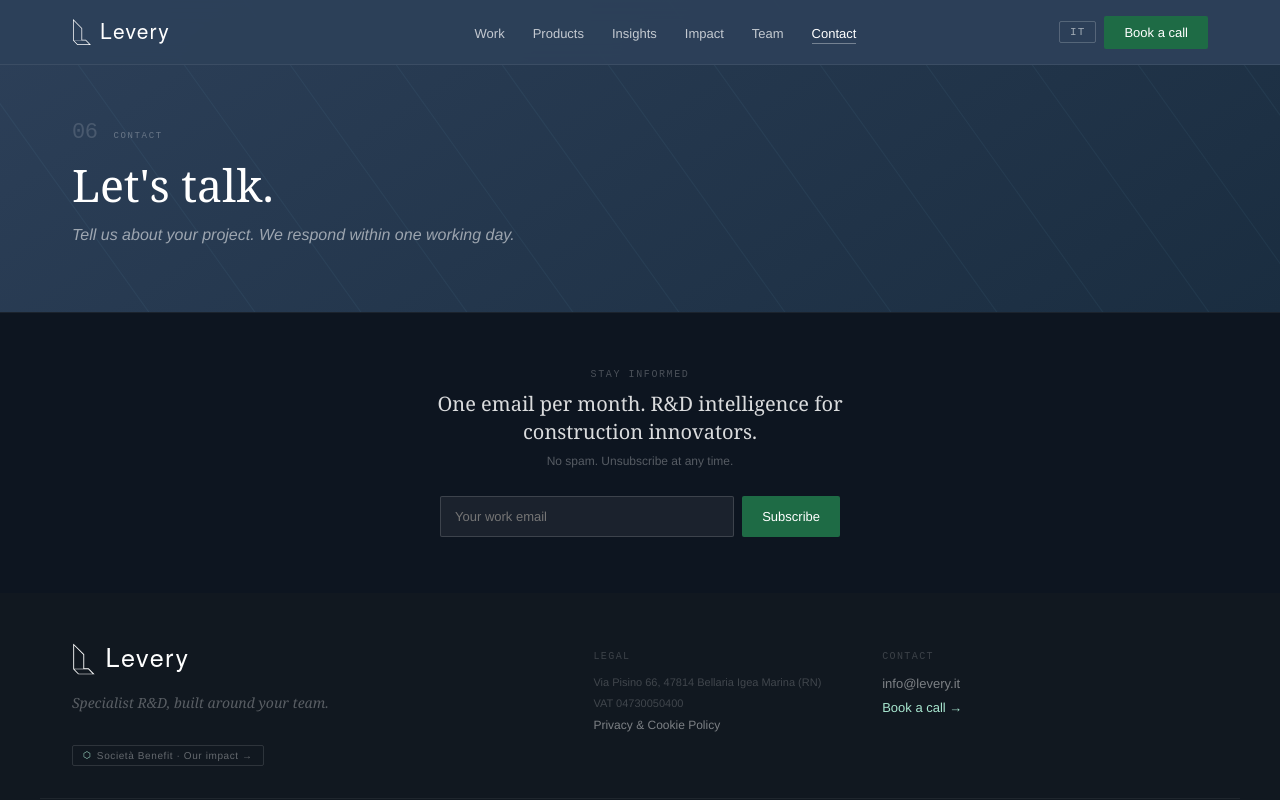
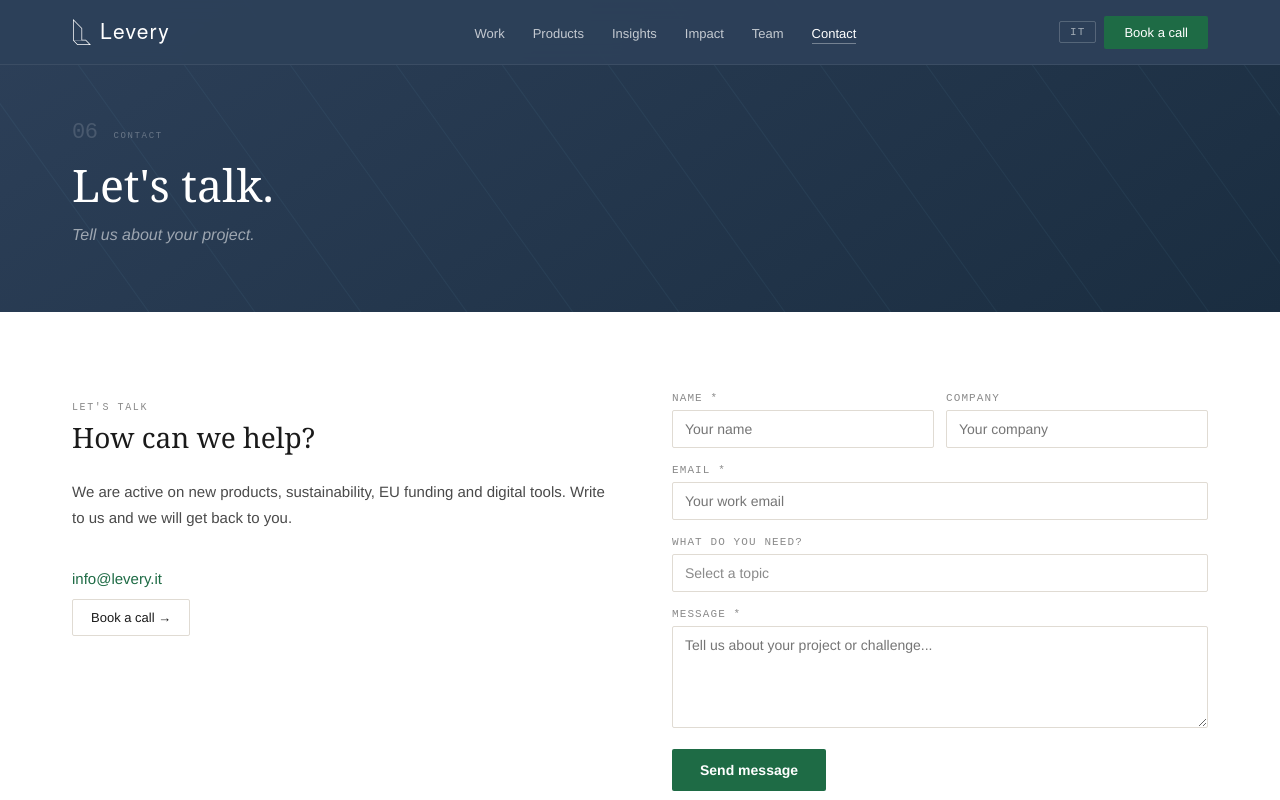
Before and after one commit to levery-srl/levery-website, a Next.js app: page /contact in a window 1280 px wide. Shown: the top 800 px of the page. Built offline with nearby package versions, Linux system fonts and the light colour scheme.

Commit message:
Subtitle line breaks, section numbers, newsletter bg, contact form, XR-03 path

```diff
--- a/app/ai-usage-policy/page.jsx
+++ b/app/ai-usage-policy/page.jsx
@@ -107,7 +107,7 @@ export default function AIUsagePolicy(){
       </div>
 
             {/* NEWSLETTER */}
-      <div style={{background:"#0d1520",borderTop:"1px solid rgba(255,255,255,0.06)",padding:"56px 0"}}>
+      <div style={{background:"#111820",borderTop:"1px solid rgba(255,255,255,0.08)",padding:"56px 0"}}>
         <div style={{maxWidth:520,margin:"0 auto",padding:"0 32px",textAlign:"center"}}>
           <p style={{fontSize:10,fontFamily:"monospace",letterSpacing:"0.16em",color:"rgba(255,255,255,0.25)",textTransform:"uppercase",margin:"0 0 10px"}}>{lang==="it"?"Rimani aggiornato":"Stay informed"}</p>
           <p style={{fontSize:20,fontWeight:400,color:"rgba(255,255,255,0.85)",fontFamily:"'Georgia',serif",margin:"0 0 8px",lineHeight:1.4}}>{lang==="it"?"Una email al mese. R&D intelligence per innovatori del settore costruzioni.":"One email per month. R&D intelligence for construction innovators."}</p>
--- a/app/contact/page.jsx
+++ b/app/contact/page.jsx
@@ -36,7 +36,7 @@ function Select({label,name,required=false,value,onChange,options}){
 const copy={
   en:{
     pageLabel:"Contact", pageTitle:"Let's talk.",
-    pageSub:"Tell us about your project. We respond within one working day.",
+    pageSub:"Tell us about your project.",
     langSwitch:"IT",bookCTA:"Book a call",
     namePh:"Your name",companyPh:"Company",emailPh:"Work email",msgPh:"Describe your project or challenge — what are you working on?",
     submit:"Send message",sending:"Sending…",sent:"Message sent — we will be in touch within one working day.",
@@ -46,7 +46,7 @@ const copy={
   },
   it:{
     pageLabel:"Contatti", pageTitle:"Parliamo.",
-    pageSub:"Raccontaci il tuo progetto. Rispondiamo entro un giorno lavorativo.",
+    pageSub:"Raccontaci il tuo progetto.",
     langSwitch:"EN",bookCTA:"Prenota una call",
     namePh:"Il tuo nome",companyPh:"Azienda",emailPh:"Email aziendale",msgPh:"Descrivi il tuo progetto o la tua sfida — su cosa stai lavorando?",
     submit:"Invia messaggio",sending:"Invio in corso…",sent:"Messaggio inviato — ti risponderemo entro un giorno lavorativo.",
@@ -83,7 +83,7 @@ export default function ContactPage(){
   };
 
   return(
-    <div style={{fontFamily:"'Georgia','Times New Roman',serif",color:C.ink,background:C.white,overflowX:"hidden"}}>
+    <div style={{fontFamily:"'Georgia','Times New Roman',serif",color:C.ink,background:C.white,overflowX:"hidden",paddingBottom:0}}>
       <style>{`*{box-sizing:border-box}body{margin:0}@media(max-width:900px){.l-nav-links{display:none!important}.l-contact-grid{grid-template-columns:1fr!important}}`}</style>
 
             <nav style={{position:"fixed",top:0,left:0,right:0,zIndex:100,background:"rgba(45,64,89,0.97)",backdropFilter:"blur(10px)",borderBottom:"1px solid rgba(255,255,255,0.07)"}}>
@@ -121,8 +121,112 @@ export default function ContactPage(){
       </div>
 
       {/* CONTENT */}
+      {/* FORM */}
+      <div style={{background:C.white,padding:"80px 0"}}>
+        <div style={{maxWidth:1200,margin:"0 auto",padding:"0 32px"}}>
+          <div style={{display:"grid",gridTemplateColumns:"1fr 1fr",gap:64}} className="l-contact-grid">
+            {/* Left: info */}
+            <div>
+              <p style={{fontSize:10,fontFamily:"monospace",letterSpacing:"0.16em",color:C.inkLight,textTransform:"uppercase",marginBottom:8}}>
+                {lang==="it"?"Parliamo":"Let's talk"}
+              </p>
+              <h2 style={{fontSize:28,fontWeight:400,color:C.ink,fontFamily:"'Georgia',serif",margin:"0 0 24px",lineHeight:1.2}}>
+                {lang==="it"?"Come possiamo aiutarti?":"How can we help?"}
+              </h2>
+              <p style={{fontSize:15,color:C.inkMid,fontFamily:"'Helvetica Neue',Arial,sans-serif",lineHeight:1.7,margin:"0 0 40px"}}>
+                {lang==="it"
+                  ?"Siamo attivi su nuovi prodotti, sostenibilità, finanziamenti EU e strumenti digitali. Scrivici e ti risponderemo."
+                  :"We are active on new products, sustainability, EU funding and digital tools. Write to us and we will get back to you."}
+              </p>
+              <div style={{display:"flex",flexDirection:"column",gap:12}}>
+                <a href="mailto:info@levery.it" style={{fontSize:15,color:C.green,fontFamily:"'Helvetica Neue',Arial,sans-serif",textDecoration:"none",fontWeight:500}}>info@levery.it</a>
+                <a href="https://outlook.office.com/book/InfoLevert@levery.it/" target="_blank" rel="noopener noreferrer"
+                  style={{display:"inline-flex",alignItems:"center",gap:8,fontSize:13,color:C.ink,fontFamily:"'Helvetica Neue',Arial,sans-serif",textDecoration:"none",border:`1px solid ${C.rule}`,borderRadius:2,padding:"10px 18px",width:"fit-content"}}>
+                  {lang==="it"?"Prenota una call →":"Book a call →"}
+                </a>
+              </div>
+            </div>
+            {/* Right: form */}
+            <div>
+              {status==="success" ? (
+                <div style={{padding:"48px 32px",background:C.sand,borderRadius:2,textAlign:"center"}}>
+                  <p style={{fontSize:22,fontWeight:400,color:C.ink,fontFamily:"'Georgia',serif",margin:"0 0 12px"}}>
+                    {lang==="it"?"Messaggio ricevuto.":"Message received."}
+                  </p>
+                  <p style={{fontSize:14,color:C.inkMid,fontFamily:"'Helvetica Neue',Arial,sans-serif",margin:0}}>
+                    {lang==="it"?"Ti risponderemo al più presto.":"We will get back to you soon."}
+                  </p>
+                </div>
+              ) : (
+                <div style={{display:"flex",flexDirection:"column",gap:16}} onSubmit={handleSubmit}>
+                  <div style={{display:"grid",gridTemplateColumns:"1fr 1fr",gap:12}}>
+                    <div>
+                      <label style={{fontSize:11,fontFamily:"monospace",letterSpacing:"0.1em",color:C.inkLight,textTransform:"uppercase",display:"block",marginBottom:6}}>
+                        {lang==="it"?"Nome":"Name"} *
+                      </label>
+                      <input value={form.name} onChange={set("name")} required
+                        style={{width:"100%",padding:"10px 12px",border:`1px solid ${C.rule}`,borderRadius:2,fontSize:14,fontFamily:"'Helvetica Neue',Arial,sans-serif",color:C.ink,background:C.white,outline:"none",boxSizing:"border-box"}}
+                        placeholder={lang==="it"?"Il tuo nome":"Your name"}/>
+                    </div>
+                    <div>
+                      <label style={{fontSize:11,fontFamily:"monospace",letterSpacing:"0.1em",color:C.inkLight,textTransform:"uppercase",display:"block",marginBottom:6}}>
+                        {lang==="it"?"Azienda":"Company"}
+                      </label>
+                      <input value={form.company} onChange={set("company")}
+                        style={{width:"100%",padding:"10px 12px",border:`1px solid ${C.rule}`,borderRadius:2,fontSize:14,fontFamily:"'Helvetica Neue',Arial,sans-serif",color:C.ink,background:C.white,outline:"none",boxSizing:"border-box"}}
+                        placeholder={lang==="it"?"La tua azienda":"Your company"}/>
+                    </div>
+                  </div>
+                  <div>
+                    <label style={{fontSize:11,fontFamily:"monospace",letterSpacing:"0.1em",color:C.inkLight,textTransform:"uppercase",display:"block",marginBottom:6}}>
+                      Email *
+                    </label>
+                    <input type="email" value={form.email} onChange={set("email")} required
+                      style={{width:"100%",padding:"10px 12px",border:`1px solid ${C.rule}`,borderRadius:2,fontSize:14,fontFamily:"'Helvetica Neue',Arial,sans-serif",color:C.ink,background:C.white,outline:"none",boxSizing:"border-box"}}
+                      placeholder={lang==="it"?"La tua email aziendale":"Your work email"}/>
+                  </div>
+                  <div>
+                    <label style={{fontSize:11,fontFamily:"monospace",letterSpacing:"0.1em",color:C.inkLight,textTransform:"uppercase",display:"block",marginBottom:6}}>
+                      {lang==="it"?"Di cosa hai bisogno?":"What do you need?"}
+                    </label>
+                    <select value={form.topic} onChange={set("topic")}
+                      style={{width:"100%",padding:"10px 12px",border:`1px solid ${C.rule}`,borderRadius:2,fontSize:14,fontFamily:"'Helvetica Neue',Arial,sans-serif",color:form.topic?C.ink:C.inkLight,background:C.white,outline:"none",boxSizing:"border-box",appearance:"none"}}>
+                      <option value="">{lang==="it"?"Seleziona un argomento":"Select a topic"}</option>
+                      <option value="product">{lang==="it"?"Sviluppo nuovi prodotti":"New product development"}</option>
+                      <option value="sustainability">{lang==="it"?"Sostenibilità e circolarità":"Sustainability & circularity"}</option>
+                      <option value="funding">{lang==="it"?"Finanziamenti EU":"EU funding"}</option>
+                      <option value="digital">{lang==="it"?"Strumenti digitali (DPP, AR)":"Digital tools (DPP, AR)"}</option>
+                      <option value="other">{lang==="it"?"Altro":"Other"}</option>
+                    </select>
+                  </div>
+                  <div>
+                    <label style={{fontSize:11,fontFamily:"monospace",letterSpacing:"0.1em",color:C.inkLight,textTransform:"uppercase",display:"block",marginBottom:6}}>
+                      {lang==="it"?"Messaggio":"Message"} *
+                    </label>
+                    <textarea value={form.message} onChange={set("message")} required rows={5}
+                      style={{width:"100%",padding:"10px 12px",border:`1px solid ${C.rule}`,borderRadius:2,fontSize:14,fontFamily:"'Helvetica Neue',Arial,sans-serif",color:C.ink,background:C.white,outline:"none",resize:"vertical",boxSizing:"border-box"}}
+                      placeholder={lang==="it"?"Raccontaci il tuo progetto o sfida...":"Tell us about your project or challenge..."}/>
+                  </div>
+                  {status==="error"&&(
+                    <p style={{fontSize:13,color:"#c0392b",fontFamily:"'Helvetica Neue',Arial,sans-serif",margin:0}}>
+                      {lang==="it"?"Errore nell'invio. Scrivi a info@levery.it":"Error sending. Write to info@levery.it"}
+                    </p>
+                  )}
+                  <button onClick={handleSubmit} disabled={status==="sending"}
+                    style={{background:C.green,color:C.white,padding:"13px 28px",borderRadius:2,border:"none",fontSize:14,fontFamily:"'Helvetica Neue',Arial,sans-serif",fontWeight:600,cursor:status==="sending"?"not-allowed":"pointer",opacity:status==="sending"?0.7:1,alignSelf:"flex-start"}}>
+                    {status==="sending"
+                      ?(lang==="it"?"Invio...":"Sending...")
+                      :(lang==="it"?"Invia messaggio":"Send message")}
+                  </button>
+                </div>
+              )}
+            </div>
+          </div>
+        </div>
+      </div>
+
       {/* NEWSLETTER */}
-      <div style={{background:"#0d1520",borderTop:"1px solid rgba(255,255,255,0.06)",padding:"56px 0"}}>
+      <div style={{background:"#111820",borderTop:"1px solid rgba(255,255,255,0.08)",padding:"56px 0"}}>
         <div style={{maxWidth:520,margin:"0 auto",padding:"0 32px",textAlign:"center"}}>
           <p style={{fontSize:10,fontFamily:"monospace",letterSpacing:"0.16em",color:"rgba(255,255,255,0.25)",textTransform:"uppercase",margin:"0 0 10px"}}>{lang==="it"?"Rimani aggiornato":"Stay informed"}</p>
           <p style={{fontSize:20,fontWeight:400,color:"rgba(255,255,255,0.85)",fontFamily:"'Georgia',serif",margin:"0 0 8px",lineHeight:1.4}}>{lang==="it"?"Una email al mese. R&D intelligence per innovatori del settore costruzioni.":"One email per month. R&D intelligence for construction innovators."}</p>
--- a/app/impact/page.jsx
+++ b/app/impact/page.jsx
@@ -206,7 +206,7 @@ export default function ImpactPage(){
 
       {/* FOOTER */}
             {/* NEWSLETTER */}
-      <div style={{background:"#0d1520",borderTop:"1px solid rgba(255,255,255,0.06)",padding:"56px 0"}}>
+      <div style={{background:"#111820",borderTop:"1px solid rgba(255,255,255,0.08)",padding:"56px 0"}}>
         <div style={{maxWidth:520,margin:"0 auto",padding:"0 32px",textAlign:"center"}}>
           <p style={{fontSize:10,fontFamily:"monospace",letterSpacing:"0.16em",color:"rgba(255,255,255,0.25)",textTransform:"uppercase",margin:"0 0 10px"}}>{lang==="it"?"Rimani aggiornato":"Stay informed"}</p>
           <p style={{fontSize:20,fontWeight:400,color:"rgba(255,255,255,0.85)",fontFamily:"'Georgia',serif",margin:"0 0 8px",lineHeight:1.4}}>{lang==="it"?"Una email al mese. R&D intelligence per innovatori del settore costruzioni.":"One email per month. R&D intelligence for construction innovators."}</p>
--- a/app/insights/[slug]/InsightClient.jsx
+++ b/app/insights/[slug]/InsightClient.jsx
@@ -256,8 +256,8 @@ const ARTICLES={
   "xr-03-25":{
     series:"Make It Digital",sub:"XR-03",num:"07/25",domain:"digital",author:"Matteo Giovanardi",date:"Jun 26, 2025",
     title:"Stepping into the Future: How ARyze is Revolutionizing Building Maintenance",
-    hero:"/images/blog/XR-03-2025-06-26-103540-1920w.jpg",
-    images:["/images/blog/XR-03-2025-06-26-103540-1920w.jpg","/images/blog/Immagine-2025-06-26-105320.jpg","/images/blog/Immagine-2025-06-26-104402.jpg","/images/blog/Immagine-2025-06-26-104341.jpg"],
+    hero:"/images/blog/XR-03+2025-06-26+103540-1920w.jpg",
+    images:["/images/blog/XR-03+2025-06-26+103540-1920w.jpg","/images/blog/Immagine-2025-06-26-105320.jpg","/images/blog/Immagine-2025-06-26-104402.jpg","/images/blog/Immagine-2025-06-26-104341.jpg"],
     captions:["Fig. 1 — ARyze platform (credits: Levery)","Fig. 2 — ARyze: remote collaboration module (credits: Levery)","Fig. 3 — ARyze: IoT data visualization (credits: Levery)","Fig. 4 — ARyze: automated reporting interface (credits: Levery)"],
     sections:[
       {h:"Introduction",body:"Extended Reality (XR) — encompassing VR, AR, and MR — is transforming how we interact with buildings. Modern building envelopes incorporate sophisticated active components: intelligent solar shading, automated openings, environmental sensors, photovoltaic modules. Traditional reactive maintenance is no longer sufficient. Aligned with EPBD (EU/2024/1275) and the Smart Readiness Indicator (SRI) framework, innovative solutions must preserve system functionality while extending useful life."},
@@ -448,7 +448,7 @@ export default function InsightClient({slug}){
       </div>
 
             {/* NEWSLETTER */}
-      <div style={{background:"#0d1520",borderTop:"1px solid rgba(255,255,255,0.06)",padding:"56px 0"}}>
+      <div style={{background:"#111820",borderTop:"1px solid rgba(255,255,255,0.08)",padding:"56px 0"}}>
         <div style={{maxWidth:520,margin:"0 auto",padding:"0 32px",textAlign:"center"}}>
           <p style={{fontSize:10,fontFamily:"monospace",letterSpacing:"0.16em",color:"rgba(255,255,255,0.25)",textTransform:"uppercase",margin:"0 0 10px"}}>{lang==="it"?"Rimani aggiornato":"Stay informed"}</p>
           <p style={{fontSize:20,fontWeight:400,color:"rgba(255,255,255,0.85)",fontFamily:"'Georgia',serif",margin:"0 0 8px",lineHeight:1.4}}>{lang==="it"?"Una email al mese. R&D intelligence per innovatori del settore costruzioni.":"One email per month. R&D intelligence for construction innovators."}</p>
--- a/app/insights/page.jsx
+++ b/app/insights/page.jsx
@@ -345,7 +345,7 @@ export default function LeveryInsights(){
       </div>
 
                   {/* NEWSLETTER */}
-      <div style={{background:"#0d1520",borderTop:"1px solid rgba(255,255,255,0.06)",padding:"56px 0"}}>
+      <div style={{background:"#111820",borderTop:"1px solid rgba(255,255,255,0.08)",padding:"56px 0"}}>
         <div style={{maxWidth:520,margin:"0 auto",padding:"0 32px",textAlign:"center"}}>
           <p style={{fontSize:10,fontFamily:"monospace",letterSpacing:"0.16em",color:"rgba(255,255,255,0.25)",textTransform:"uppercase",margin:"0 0 10px"}}>{lang==="it"?"Rimani aggiornato":"Stay informed"}</p>
           <p style={{fontSize:20,fontWeight:400,color:"rgba(255,255,255,0.85)",fontFamily:"'Georgia',serif",margin:"0 0 8px",lineHeight:1.4}}>{lang==="it"?"Una email al mese. R&D intelligence per innovatori del settore costruzioni.":"One email per month. R&D intelligence for construction innovators."}</p>
--- a/app/products/page.jsx
+++ b/app/products/page.jsx
@@ -343,7 +343,7 @@ export default function LeveryProducts(){
 
       {/* FOOTER */}
                   {/* NEWSLETTER */}
-      <div style={{background:"#0d1520",borderTop:"1px solid rgba(255,255,255,0.06)",padding:"56px 0"}}>
+      <div style={{background:"#111820",borderTop:"1px solid rgba(255,255,255,0.08)",padding:"56px 0"}}>
         <div style={{maxWidth:520,margin:"0 auto",padding:"0 32px",textAlign:"center"}}>
           <p style={{fontSize:10,fontFamily:"monospace",letterSpacing:"0.16em",color:"rgba(255,255,255,0.25)",textTransform:"uppercase",margin:"0 0 10px"}}>{lang==="it"?"Rimani aggiornato":"Stay informed"}</p>
           <p style={{fontSize:20,fontWeight:400,color:"rgba(255,255,255,0.85)",fontFamily:"'Georgia',serif",margin:"0 0 8px",lineHeight:1.4}}>{lang==="it"?"Una email al mese. R&D intelligence per innovatori del settore costruzioni.":"One email per month. R&D intelligence for construction innovators."}</p>
--- a/app/team/page.jsx
+++ b/app/team/page.jsx
@@ -393,7 +393,7 @@ export default function LeveryTeam() {
 
       {/* FOOTER */}
                   {/* NEWSLETTER */}
-      <div style={{background:"#0d1520",borderTop:"1px solid rgba(255,255,255,0.06)",padding:"56px 0"}}>
+      <div style={{background:"#111820",borderTop:"1px solid rgba(255,255,255,0.08)",padding:"56px 0"}}>
         <div style={{maxWidth:520,margin:"0 auto",padding:"0 32px",textAlign:"center"}}>
           <p style={{fontSize:10,fontFamily:"monospace",letterSpacing:"0.16em",color:"rgba(255,255,255,0.25)",textTransform:"uppercase",margin:"0 0 10px"}}>{lang==="it"?"Rimani aggiornato":"Stay informed"}</p>
           <p style={{fontSize:20,fontWeight:400,color:"rgba(255,255,255,0.85)",fontFamily:"'Georgia',serif",margin:"0 0 8px",lineHeight:1.4}}>{lang==="it"?"Una email al mese. R&D intelligence per innovatori del settore costruzioni.":"One email per month. R&D intelligence for construction innovators."}</p>
--- a/app/work/[slug]/ProjectClient.jsx
+++ b/app/work/[slug]/ProjectClient.jsx
@@ -250,7 +250,7 @@ export default function ProjectClient({slug}){
       </div>
 
             {/* NEWSLETTER */}
-      <div style={{background:"#0d1520",borderTop:"1px solid rgba(255,255,255,0.06)",padding:"56px 0"}}>
+      <div style={{background:"#111820",borderTop:"1px solid rgba(255,255,255,0.08)",padding:"56px 0"}}>
         <div style={{maxWidth:520,margin:"0 auto",padding:"0 32px",textAlign:"center"}}>
           <p style={{fontSize:10,fontFamily:"monospace",letterSpacing:"0.16em",color:"rgba(255,255,255,0.25)",textTransform:"uppercase",margin:"0 0 10px"}}>{lang==="it"?"Rimani aggiornato":"Stay informed"}</p>
           <p style={{fontSize:20,fontWeight:400,color:"rgba(255,255,255,0.85)",fontFamily:"'Georgia',serif",margin:"0 0 8px",lineHeight:1.4}}>{lang==="it"?"Una email al mese. R&D intelligence per innovatori del settore costruzioni.":"One email per month. R&D intelligence for construction innovators."}</p>
--- a/app/work/page.jsx
+++ b/app/work/page.jsx
@@ -539,7 +539,7 @@ export default function LeveryWork() {
 
       {/* FOOTER */}
                   {/* NEWSLETTER */}
-      <div style={{background:"#0d1520",borderTop:"1px solid rgba(255,255,255,0.06)",padding:"56px 0"}}>
+      <div style={{background:"#111820",borderTop:"1px solid rgba(255,255,255,0.08)",padding:"56px 0"}}>
         <div style={{maxWidth:520,margin:"0 auto",padding:"0 32px",textAlign:"center"}}>
           <p style={{fontSize:10,fontFamily:"monospace",letterSpacing:"0.16em",color:"rgba(255,255,255,0.25)",textTransform:"uppercase",margin:"0 0 10px"}}>{lang==="it"?"Rimani aggiornato":"Stay informed"}</p>
           <p style={{fontSize:20,fontWeight:400,color:"rgba(255,255,255,0.85)",fontFamily:"'Georgia',serif",margin:"0 0 8px",lineHeight:1.4}}>{lang==="it"?"Una email al mese. R&D intelligence per innovatori del settore costruzioni.":"One email per month. R&D intelligence for construction innovators."}</p>
```
Also changed, not shown: app/page.jsx (+4 -4 lines).
